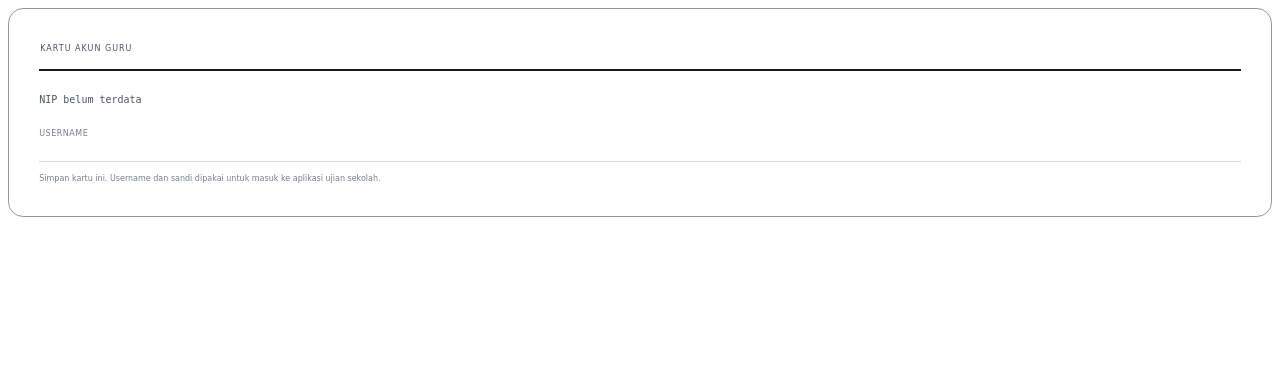
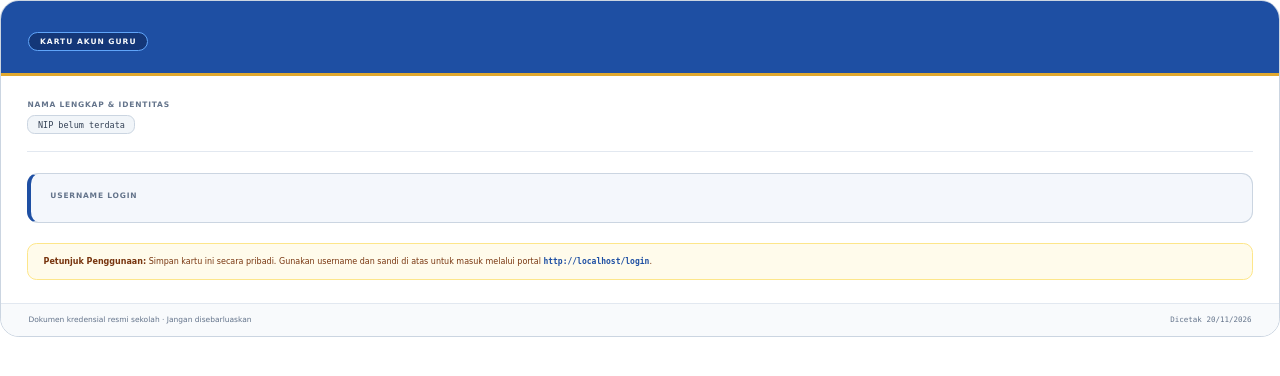
Before and after one commit to Dravide/cbtsatria, a Laravel app: template resources/views/kartu/akun-guru.blade.php in a window 1280 px wide. Shown: the top 376 px of the page. Run offline with Laravel 12, Linux system fonts and the light colour scheme; the template is opened without the code that fills it, so the values that code supplies are empty; some libraries are stand-ins or nearby versions.

Commit message:
style: perbarui desain PDF kartu akun guru lebih modern dan rapi

```diff
--- a/resources/views/kartu/akun-guru.blade.php
+++ b/resources/views/kartu/akun-guru.blade.php
@@ -1,171 +1,356 @@
 {{--
-    Kartu akun guru - satu kartu satu lembar, PDF siap cetak.
+    Kartu akun guru - satu kartu satu lembar, PDF siap cetak & bagikan.
+    Dirancang khusus dengan CSS yang didukung penuh oleh DomPDF (table layout,
+    inline/block, tanpa flexbox/grid/CSS variables).
 
-    ---------------------------------------------------------------------
-    Ditulis tanpa CSS aplikasi, dan itu disengaja
-    ---------------------------------------------------------------------
-    Bentuk dan alasannya sama dengan `kartu/pengawas.blade.php`: DomPDF tidak
-    mengenal Tailwind, custom property, maupun flexbox. Berkas ini HTML
-    telanjang dengan gaya inline, karena satu-satunya tujuannya adalah
-    dicetak dan dibagikan ke guru.
-
-    ---------------------------------------------------------------------
-    Satu kartu per LEMBAR, bukan delapan per halaman
-    ---------------------------------------------------------------------
-    Kartu pengawas dipadatkan delapan per A4 karena dicetak Admin lalu
-    dipotong sendiri. Kartu ini dibagikan ke ORANG dan sering dilaminasi
-    atau diselipkan di dompet - jadi ia mendapat lembar penuh supaya
-    username dan sandinya terbaca dari jarak tangan, bukan dari jarak
-    sejengkal.
-
-    ---------------------------------------------------------------------
-    Sandi hanya dicetak bila MASIH sandi bawaan
-    ---------------------------------------------------------------------
-    `$kartu['sandi']` bernilai null untuk guru yang sudah mengganti sandinya.
-    Mencetak "password" pada akun seperti itu adalah kartu yang menuntun
-    guru memakai sandi yang salah. Baris "Sandi" karena itu HILANG, bukan
-    tercetak kosong - baris kosong terbaca sebagai "sandinya gagal tercetak",
-    dan guru akan meminta Admin mencetak ulang.
+    Sandi hanya dicetak bila MASIH sandi bawaan (`$kartu['sandi'] !== null`).
 --}}
 <!DOCTYPE html>
 <html lang="id">
 <head>
     <meta charset="utf-8">
-    <title>Kartu akun {{ $kartu['nama'] }}</title>
+    <title>Kartu Akun {{ $kartu['nama'] }}</title>
     <style>
-        @page { margin: 18mm 16mm; }
+        @page { margin: 12mm; }
 
         body {
+            margin: 0;
+            padding: 0;
             font-family: DejaVu Sans, sans-serif;
             font-size: 10px;
             color: #161b24;
+            background: #ffffff;
         }
 
         .kartu {
-            border: 1px solid #8e97a6;
-            border-radius: 4mm;
-            padding: 8mm;
+            border: 1.5px solid #cbd5e1;
+            border-radius: 5mm;
+            overflow: hidden;
+            background: #ffffff;
         }
 
-        .kop {
-            border-bottom: 2px solid #161b24;
-            padding-bottom: 4mm;
-            margin-bottom: 6mm;
+        /* Header Banner Sekolah */
+        .header {
+            background: #1e4fa3;
+            color: #ffffff;
+            padding: 6mm 7mm 5.5mm;
+            border-bottom: 3px solid #e0a82e;
         }
 
-        .sekolah { font-size: 13px; font-weight: bold; }
-        .npsn { font-size: 8px; color: #4a5565; }
-        .jenis {
-            font-size: 8px;
-            text-transform: uppercase;
-            letter-spacing: 1px;
-            color: #4a5565;
+        .header-table {
+            width: 100%;
+            border-collapse: collapse;
+        }
+
+        .logo-box {
+            width: 16mm;
+            height: 16mm;
+            background: #ffffff;
+            border-radius: 3mm;
+            text-align: center;
+            vertical-align: middle;
+            padding: 1.5mm;
+        }
+
+        .logo {
+            max-height: 13mm;
+            max-width: 13mm;
+        }
+
+        .sekolah {
+            font-size: 13px;
+            font-weight: bold;
+            letter-spacing: 0.2px;
+            line-height: 1.25;
+            color: #ffffff;
+        }
+
+        .npsn {
+            font-size: 8.5px;
+            color: #dbeafe;
             margin-top: 1mm;
         }
 
-        .logo { max-height: 14mm; max-width: 30mm; }
+        .badge-jenis {
+            display: inline-block;
+            margin-top: 2mm;
+            padding: 1mm 2.8mm;
+            background: #143778;
+            border: 1px solid #60a5fa;
+            border-radius: 2.5mm;
+            font-size: 7.5px;
+            font-weight: bold;
+            text-transform: uppercase;
+            letter-spacing: 1px;
+            color: #f8fafc;
+        }
 
-        .nama { font-size: 18px; font-weight: bold; margin: 0 0 1mm; }
-        .nip { font-family: DejaVu Sans Mono, monospace; font-size: 10px; color: #4a5565; margin: 0 0 6mm; }
+        /* Badan Kartu */
+        .badan {
+            padding: 6.5mm 7mm 6mm;
+        }
 
-        .label { font-size: 8px; color: #77808f; text-transform: uppercase; letter-spacing: 0.5px; }
+        .identitas {
+            margin-bottom: 5.5mm;
+            padding-bottom: 4.5mm;
+            border-bottom: 1px solid #e2e8f0;
+        }
 
-        .kolom { margin-bottom: 5mm; }
+        .label-kecil {
+            font-size: 7.5px;
+            font-weight: bold;
+            text-transform: uppercase;
+            letter-spacing: 0.8px;
+            color: #64748b;
+        }
 
-        .nilai {
+        .nama {
+            font-size: 17px;
+            font-weight: bold;
+            color: #0f172a;
+            margin: 1mm 0 1.5mm;
+            line-height: 1.2;
+        }
+
+        .nip-pill {
+            display: inline-block;
+            padding: 1mm 2.5mm;
+            background: #f1f5f9;
+            border: 1px solid #cbd5e1;
+            border-radius: 2mm;
             font-family: DejaVu Sans Mono, monospace;
-            font-size: 20px;
+            font-size: 8.5px;
+            color: #334155;
+        }
+
+        /* Kotak Kredensial */
+        .kredensial-box {
+            background: #f4f7fc;
+            border: 1px solid #cbd5e1;
+            border-left: 4px solid #1e4fa3;
+            border-radius: 3mm;
+            padding: 4.5mm 5mm;
+            margin-bottom: 5.5mm;
+        }
+
+        .kredensial-table {
+            width: 100%;
+            border-collapse: collapse;
+        }
+
+        .kredensial-cell {
+            vertical-align: top;
+            padding: 0;
+        }
+
+        .kredensial-cell-kanan {
+            vertical-align: top;
+            padding-left: 5mm;
+            border-left: 1px dashed #cbd5e1;
+        }
+
+        .nilai-mono {
+            font-family: DejaVu Sans Mono, monospace;
+            font-size: 15px;
             font-weight: bold;
+            color: #0f172a;
             letter-spacing: 0.5px;
+            margin-top: 1.2mm;
+            word-break: break-all;
+        }
+
+        .sandi-mono {
+            font-family: DejaVu Sans Mono, monospace;
+            font-size: 15px;
+            font-weight: bold;
+            color: #1e4fa3;
+            letter-spacing: 1.2px;
+            margin-top: 1.2mm;
+        }
+
+        .catatan-sandi {
+            font-size: 7.5px;
+            color: #9a3412;
             margin-top: 1mm;
         }
 
-        .sandi {
-            font-family: DejaVu Sans Mono, monospace;
-            font-size: 20px;
-            font-weight: bold;
-            letter-spacing: 1.5px;
-            margin-top: 1mm;
+        /* Tabel Mapel */
+        .mapel-wrap {
+            margin-bottom: 5.5mm;
         }
 
-        .garis { border-top: 1px dashed #d3d9e2; margin: 5mm 0; }
+        .mapel-table {
+            width: 100%;
+            border-collapse: collapse;
+            margin-top: 2mm;
+            border: 1px solid #e2e8f0;
+        }
 
-        .mapel { font-size: 10px; margin-top: 1mm; line-height: 1.5; }
-        .mapel-kode {
+        .mapel-table th {
+            background: #f8fafc;
+            color: #475569;
+            font-size: 7.5px;
+            text-transform: uppercase;
+            letter-spacing: 0.6px;
+            text-align: left;
+            padding: 2mm 2.5mm;
+            border-bottom: 1px solid #cbd5e1;
+        }
+
+        .mapel-table td {
+            padding: 2mm 2.5mm;
+            font-size: 9px;
+            color: #1e293b;
+            border-bottom: 1px solid #f1f5f9;
+            vertical-align: top;
+        }
+
+        .mapel-table tr:last-child td {
+            border-bottom: none;
+        }
+
+        .kode-chip {
+            display: inline-block;
+            padding: 0.5mm 1.8mm;
+            background: #e3ebf9;
+            color: #1e4fa3;
+            border-radius: 1.5mm;
             font-family: DejaVu Sans Mono, monospace;
+            font-size: 7.5px;
+            font-weight: bold;
+        }
+
+        .kelas-teks {
+            color: #475569;
+            font-size: 8.5px;
+        }
+
+        /* Info Portal & Footer */
+        .portal-box {
+            background: #fffbeb;
+            border: 1px solid #fde68a;
+            border-radius: 2.5mm;
+            padding: 3mm 4mm;
             font-size: 8px;
-            color: #77808f;
+            line-height: 1.5;
+            color: #78350f;
         }
-        .kelas { color: #4a5565; }
 
-        .petunjuk {
-            font-size: 8px;
-            color: #77808f;
-            margin-top: 6mm;
-            line-height: 1.5;
-            border-top: 1px solid #d3d9e2;
-            padding-top: 3mm;
+        .portal-url {
+            font-family: DejaVu Sans Mono, monospace;
+            font-weight: bold;
+            color: #1e4fa3;
+        }
+
+        .footer {
+            background: #f8fafc;
+            border-top: 1px solid #e2e8f0;
+            padding: 2.8mm 7mm;
+            font-size: 7.5px;
+            color: #64748b;
+        }
+
+        .footer-table {
+            width: 100%;
+            border-collapse: collapse;
         }
     </style>
 </head>
 <body>
     <div class="kartu">
-        <div class="kop">
-            <table style="width:100%; border-spacing:0">
+        <div class="header">
+            <table class="header-table">
                 <tr>
                     @if (! empty($sekolah['logo']))
-                        <td style="width:34mm; vertical-align:top">
+                        <td style="width: 19mm; vertical-align: middle; padding-right: 4mm;">
+                            <div class="logo-box">
                                 <img class="logo" src="{{ $sekolah['logo'] }}" alt="">
+                            </div>
                         </td>
                     @endif
-                    <td style="vertical-align:top">
+                    <td style="vertical-align: middle;">
                         <div class="sekolah">{{ $sekolah['nama'] }}</div>
                         @if (! empty($sekolah['npsn']))
                             <div class="npsn">NPSN {{ $sekolah['npsn'] }}</div>
                         @endif
-                        <div class="jenis">Kartu akun guru</div>
+                        <div class="badge-jenis">Kartu Akun Guru</div>
                     </td>
                 </tr>
             </table>
         </div>
 
+        <div class="badan">
+            <div class="identitas">
+                <div class="label-kecil">Nama Lengkap &amp; Identitas</div>
                 <p class="nama">{{ $kartu['nama'] }}</p>
-        <p class="nip">{{ $kartu['nip'] ?? 'NIP belum terdata' }}</p>
-
-        <div class="kolom">
-            <span class="label">Username</span>
-            <div class="nilai">{{ $kartu['username'] }}</div>
+                <span class="nip-pill">
+                    {{ $kartu['nip'] ? 'NIP '.$kartu['nip'] : 'NIP belum terdata' }}
+                </span>
             </div>
 
+            <div class="kredensial-box">
+                <table class="kredensial-table">
+                    <tr>
+                        <td class="kredensial-cell" style="width: {{ $kartu['sandi'] !== null ? '55%' : '100%' }};">
+                            <div class="label-kecil">Username Login</div>
+                            <div class="nilai-mono">{{ $kartu['username'] }}</div>
+                        </td>
                         @if ($kartu['sandi'] !== null)
-            <div class="kolom">
-                <span class="label">Sandi awal</span>
-                <div class="sandi">{{ $kartu['sandi'] }}</div>
+                            <td class="kredensial-cell-kanan" style="width: 45%;">
+                                <div class="label-kecil">Sandi Awal</div>
+                                <div class="sandi-mono">{{ $kartu['sandi'] }}</div>
+                                <div class="catatan-sandi">Ganti segera setelah masuk</div>
+                            </td>
+                        @endif
+                    </tr>
+                </table>
+            </div>
+
+            @if (! empty($kartu['mapel']))
+                <div class="mapel-wrap">
+                    <div class="label-kecil">Mata Pelajaran yang Diampu</div>
+                    <table class="mapel-table">
+                        <thead>
+                            <tr>
+                                <th style="width: 18%;">Kode</th>
+                                <th style="width: 47%;">Mata Pelajaran</th>
+                                <th style="width: 35%;">Kelas</th>
+                            </tr>
+                        </thead>
+                        <tbody>
+                            @foreach ($kartu['mapel'] as $mapel)
+                                <tr>
+                                    <td><span class="kode-chip">{{ $mapel['kode'] }}</span></td>
+                                    <td><strong>{{ $mapel['nama'] }}</strong></td>
+                                    <td class="kelas-teks">
+                                        {{ ! empty($mapel['kelas']) ? implode(', ', $mapel['kelas']) : '—' }}
+                                    </td>
+                                </tr>
+                            @endforeach
+                        </tbody>
+                    </table>
                 </div>
             @endif
 
-        @if (! empty($kartu['mapel']))
-            <div class="garis"></div>
-
-            <span class="label">Mata pelajaran yang diampu</span>
-            <div class="mapel">
-                @foreach ($kartu['mapel'] as $mapel)
-                    <div>
-                        <span class="mapel-kode">{{ $mapel['kode'] }}</span>
-                        {{ $mapel['nama'] }}
-                        @if (! empty($mapel['kelas']))
-                            <span class="kelas">&mdash; {{ implode(', ', $mapel['kelas']) }}</span>
+            <div class="portal-box">
+                <strong>Petunjuk Penggunaan:</strong>
+                Simpan kartu ini secara pribadi. Gunakan username dan sandi di atas untuk masuk melalui portal
+                <span class="portal-url">{{ url('/login') }}</span>.
+                @if ($kartu['sandi'] !== null)
+                    Demi keamanan, segera ubah sandi awal setelah login pertama kali.
                 @endif
             </div>
-                @endforeach
         </div>
-        @endif
 
-        <div class="petunjuk">
-            Simpan kartu ini. Username dan sandi dipakai untuk masuk ke aplikasi ujian sekolah.
-            @if ($kartu['sandi'] !== null)
-                Sandi di atas adalah sandi awal &mdash; ganti segera setelah masuk pertama kali.
-            @endif
+        <div class="footer">
+            <table class="footer-table">
+                <tr>
+                    <td>Dokumen kredensial resmi sekolah · Jangan disebarluaskan</td>
+                    <td style="text-align: right; font-family: DejaVu Sans Mono, monospace;">
+                        Dicetak {{ now()->format('d/m/Y') }}
+                    </td>
+                </tr>
+            </table>
         </div>
     </div>
 </body>
```
Lines whose indentation alone changed are shown as unchanged.
